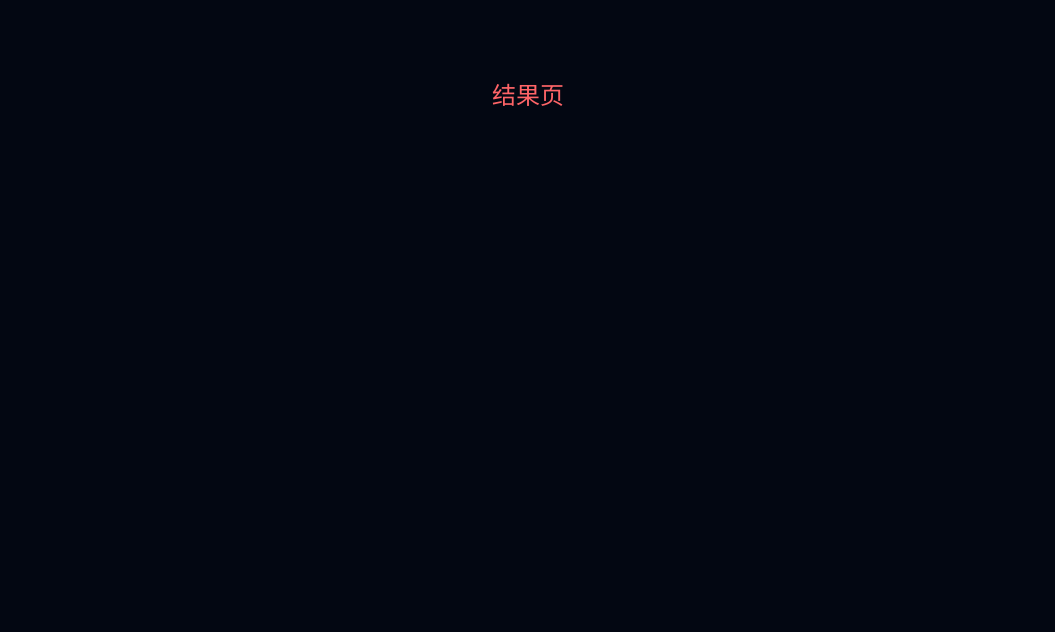
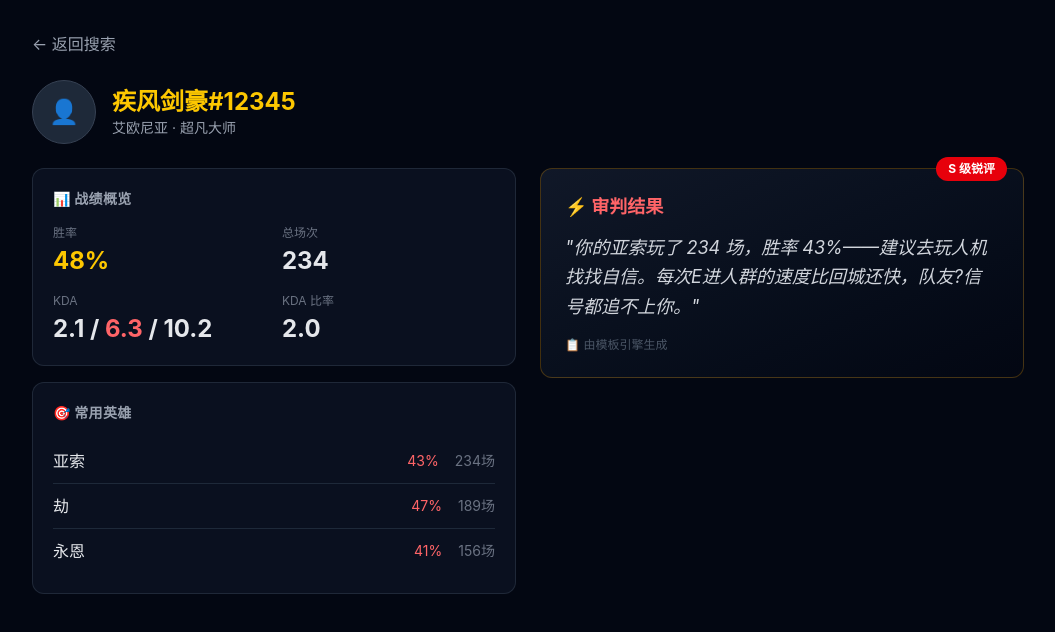
Before and after one commit to PingJingde/lol-roast-tool, a Vue app: page /result in a window 1280 px wide. Shown: the top 632 px of the page, without its empty margins (112-1167 px from the left). Built offline with nearby package versions, Linux system fonts and the light colour scheme.

Commit message:
feat: add result page with all static components and mock data

```diff
--- /dev/null
+++ b/src/components/ChampionList.vue
@@ -0,0 +1,19 @@
+<script setup lang="ts">
+import type { ChampionListProps } from '@/types'
+
+defineProps<ChampionListProps>()
+</script>
+
+<template>
+  <div class="bg-gray-900/60 rounded-xl p-5 border border-gray-700/50 mt-4">
+    <h3 class="text-sm font-semibold text-gray-400 uppercase tracking-wide mb-4">🎯 常用英雄</h3>
+    <div v-if="champions.length === 0" class="text-gray-500 text-sm">暂无数据</div>
+    <div v-for="champ in champions" :key="champ.name" class="flex items-center justify-between py-2.5 border-b border-gray-800 last:border-0">
+      <span class="text-gray-200 font-medium">{{ champ.name }}</span>
+      <div class="flex items-center gap-4 text-sm">
+        <span :class="champ.winRate >= 50 ? 'text-green-400' : 'text-red-400'">{{ champ.winRate }}%</span>
+        <span class="text-gray-500">{{ champ.games }}场</span>
+      </div>
+    </div>
+  </div>
+</template>
--- /dev/null
+++ b/src/components/LoadingSpinner.vue
@@ -0,0 +1,6 @@
+<template>
+  <div class="flex flex-col items-center justify-center py-20 gap-4">
+    <div class="w-10 h-10 border-3 border-yellow-500 border-t-transparent rounded-full animate-spin"></div>
+    <p class="text-gray-400 text-sm"><slot>加载中...</slot></p>
+  </div>
+</template>
--- /dev/null
+++ b/src/components/PlayerHeader.vue
@@ -0,0 +1,17 @@
+<script setup lang="ts">
+import type { PlayerHeaderProps } from '@/types'
+
+defineProps<PlayerHeaderProps>()
+</script>
+
+<template>
+  <div class="flex items-center gap-4 mb-6">
+    <div class="w-16 h-16 bg-gray-800 rounded-full flex items-center justify-center text-2xl border border-gray-700">
+      👤
+    </div>
+    <div>
+      <h2 class="text-2xl font-bold text-yellow-400">{{ player.summonerName }}</h2>
+      <p class="text-gray-400 text-sm">{{ player.region }} · {{ player.tier }}</p>
+    </div>
+  </div>
+</template>
--- /dev/null
+++ b/src/components/RoastCard.vue
@@ -0,0 +1,43 @@
+<script setup lang="ts">
+import type { RoastCardProps } from '@/types'
+
+defineProps<RoastCardProps>()
+
+const gradeColors: Record<string, string> = {
+  S: 'bg-red-600 text-white',
+  A: 'bg-orange-500 text-white',
+  B: 'bg-yellow-500 text-gray-900',
+  C: 'bg-gray-500 text-white',
+}
+</script>
+
+<template>
+  <div class="bg-gradient-to-br from-gray-900 to-gray-950 rounded-xl p-6 border border-yellow-600/30 relative min-h-[200px]">
+    <!-- Loading -->
+    <div v-if="loading" class="flex flex-col items-center gap-3 py-8">
+      <div class="w-8 h-8 border-3 border-yellow-500 border-t-transparent rounded-full animate-spin"></div>
+      <p class="text-gray-400 text-sm">AI 正在分析你的战绩...</p>
+    </div>
+
+    <!-- Result -->
+    <template v-else-if="roast">
+      <div
+        v-if="roast.grade"
+        class="absolute -top-3 right-4 px-3 py-1 rounded-full text-xs font-bold"
+        :class="gradeColors[roast.grade]"
+      >
+        {{ roast.grade }} 级锐评
+      </div>
+      <h3 class="text-lg font-bold text-red-400 mb-3">⚡ 审判结果</h3>
+      <p class="text-gray-300 text-lg leading-relaxed italic">"{{ roast.text }}"</p>
+      <p class="text-gray-600 text-xs mt-4">
+        {{ roast.source === 'ai' ? '🤖 由 DeepSeek 锐评引擎生成' : '📋 由模板引擎生成' }}
+      </p>
+    </template>
+
+    <!-- Empty -->
+    <div v-else class="text-center py-8 text-gray-500">
+      <p class="text-lg">暂无锐评数据</p>
+    </div>
+  </div>
+</template>
--- /dev/null
+++ b/src/components/StatsPanel.vue
@@ -0,0 +1,40 @@
+<script setup lang="ts">
+import { computed } from 'vue'
+import type { StatsPanelProps } from '@/types'
+
+const props = defineProps<StatsPanelProps>()
+
+const winRateColor = computed(() => {
+  if (props.player.winRate >= 55) return 'text-green-400'
+  if (props.player.winRate >= 48) return 'text-yellow-400'
+  return 'text-red-400'
+})
+</script>
+
+<template>
+  <div class="bg-gray-900/60 rounded-xl p-5 border border-gray-700/50">
+    <h3 class="text-sm font-semibold text-gray-400 uppercase tracking-wide mb-4">📊 战绩概览</h3>
+    <div class="grid grid-cols-2 gap-4">
+      <div>
+        <div class="text-xs text-gray-500 mb-1">胜率</div>
+        <div class="text-2xl font-bold" :class="winRateColor">{{ player.winRate }}%</div>
+      </div>
+      <div>
+        <div class="text-xs text-gray-500 mb-1">总场次</div>
+        <div class="text-2xl font-bold text-gray-200">{{ player.totalGames }}</div>
+      </div>
+      <div>
+        <div class="text-xs text-gray-500 mb-1">KDA</div>
+        <div class="text-2xl font-bold text-gray-200">
+          {{ player.kda.kills }} / <span class="text-red-400">{{ player.kda.deaths }}</span> / {{ player.kda.assists }}
+        </div>
+      </div>
+      <div>
+        <div class="text-xs text-gray-500 mb-1">KDA 比率</div>
+        <div class="text-2xl font-bold text-gray-200">
+          {{ ((player.kda.kills + player.kda.assists) / Math.max(1, player.kda.deaths)).toFixed(1) }}
+        </div>
+      </div>
+    </div>
+  </div>
+</template>
--- a/src/pages/ResultPage.vue
+++ b/src/pages/ResultPage.vue
@@ -1,3 +1,72 @@
+<script setup lang="ts">
+import { ref } from 'vue'
+import { useRoute } from 'vue-router'
+import type { PlayerData, RoastResult } from '@/types'
+import PlayerHeader from '@/components/PlayerHeader.vue'
+import StatsPanel from '@/components/StatsPanel.vue'
+import ChampionList from '@/components/ChampionList.vue'
+import RoastCard from '@/components/RoastCard.vue'
+import LoadingSpinner from '@/components/LoadingSpinner.vue'
+
+const route = useRoute()
+const loading = ref(true)
+const player = ref<PlayerData | null>(null)
+const roast = ref<RoastResult | null>(null)
+
+// Temporary mock data — will be replaced in M2 with real data fetching
+setTimeout(() => {
+  player.value = {
+    summonerName: (route.query.name as string) || '疾风剑豪#12345',
+    region: (route.query.region as string) || '艾欧尼亚',
+    tier: '超凡大师',
+    winRate: 48,
+    kda: { kills: 2.1, deaths: 6.3, assists: 10.2 },
+    totalGames: 234,
+    champions: [
+      { name: '亚索', winRate: 43, games: 234 },
+      { name: '劫', winRate: 47, games: 189 },
+      { name: '永恩', winRate: 41, games: 156 },
+    ],
+  }
+  roast.value = {
+    text: '你的亚索玩了 234 场，胜率 43%——建议去玩人机找找自信。每次E进人群的速度比回城还快，队友?信号都追不上你。',
+    grade: 'S',
+    source: 'template',
+    templateId: 'yasuo_low_winrate',
+  }
+  loading.value = false
+}, 1500)
+</script>
+
 <template>
-  <div class="text-center py-20 text-red-400 text-2xl">结果页</div>
+  <div class="max-w-5xl mx-auto px-4 py-8">
+    <button
+      class="text-gray-400 hover:text-yellow-400 transition-colors mb-6 flex items-center gap-2"
+      @click="$router.push('/')"
+    >
+      ← 返回搜索
+    </button>
+
+    <LoadingSpinner v-if="loading && !player">正在查询战绩...</LoadingSpinner>
+
+    <template v-else-if="player">
+      <PlayerHeader :player="player" />
+
+      <div class="grid grid-cols-1 lg:grid-cols-2 gap-6">
+        <!-- Left: Data -->
+        <div>
+          <StatsPanel :player="player" />
+          <ChampionList :champions="player.champions" />
+        </div>
+        <!-- Right: Roast -->
+        <div>
+          <RoastCard :roast="roast" :loading="loading" />
+        </div>
+      </div>
+    </template>
+
+    <div v-else class="text-center py-20 text-gray-500">
+      <p class="text-lg">未找到该召唤师</p>
+    </div>
+  </div>
 </template>
```
